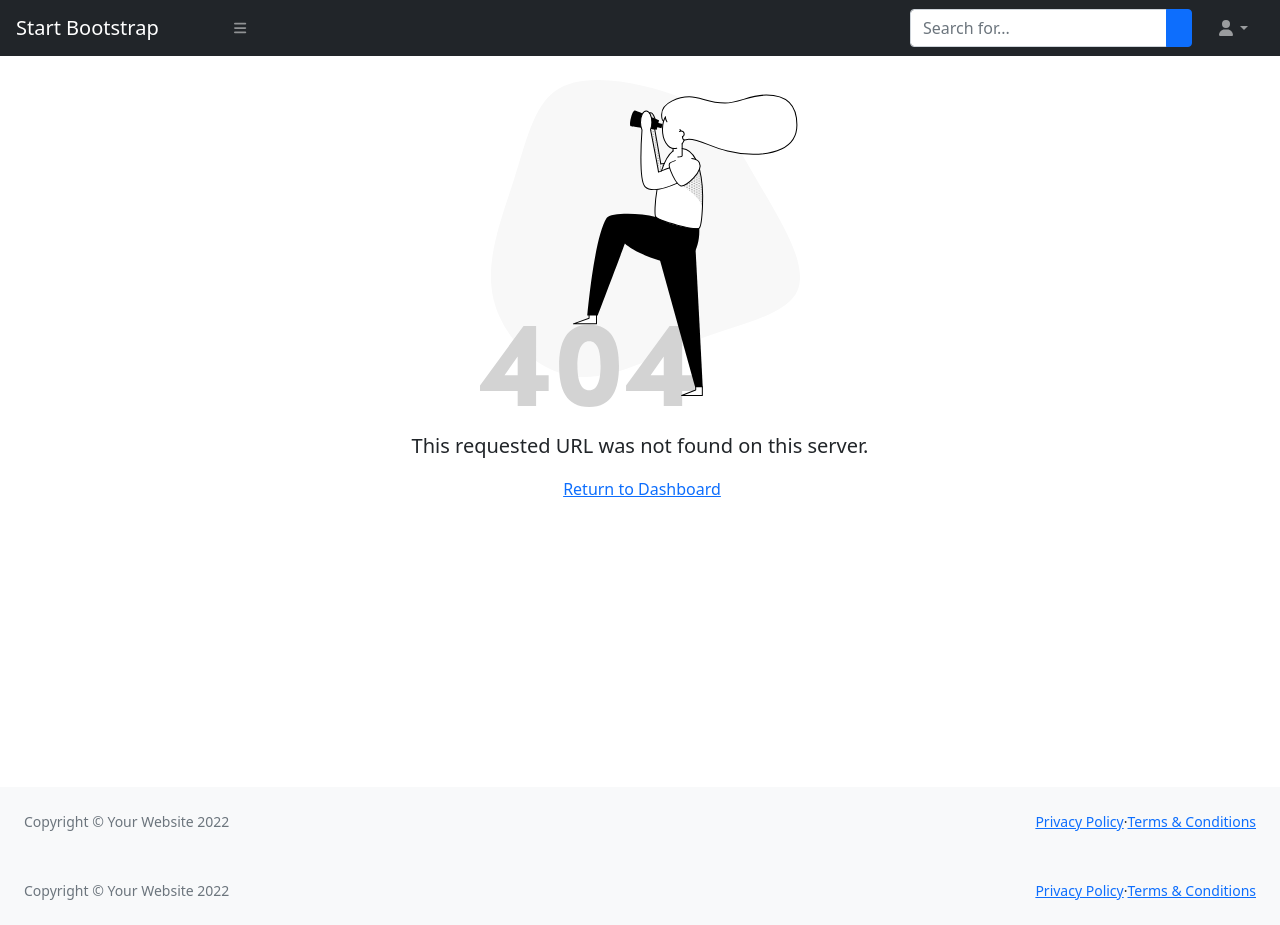
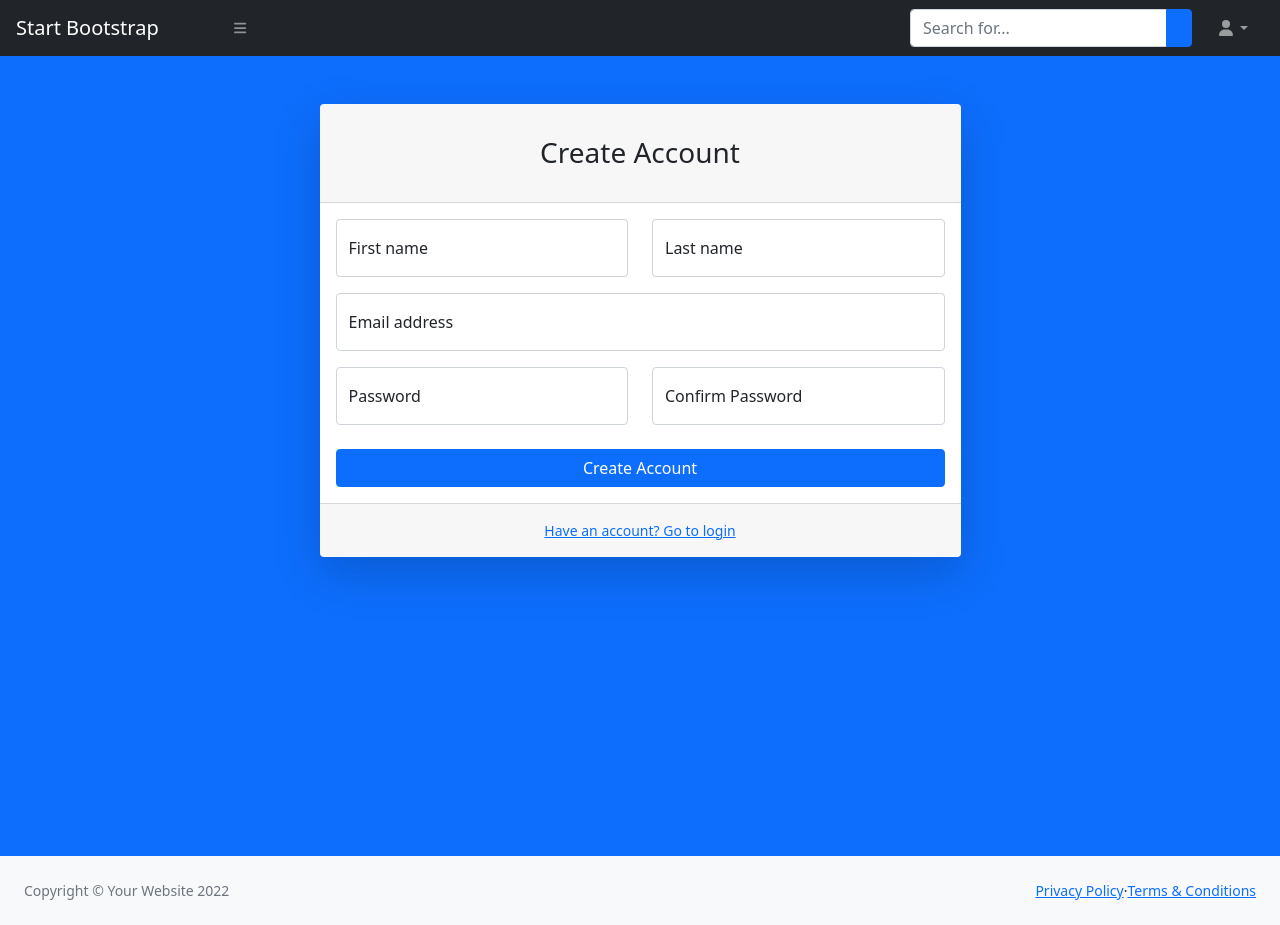
Before and after one commit to M-nganongo/dashboard, a Next.js app: page /register in a window 1280 px wide. Before the commit this address had no page. Built offline with nearby package versions, Linux system fonts and the light colour scheme.

Commit message:
ajout login + password + register

```diff
--- /dev/null
+++ b/pages/register.js
@@ -0,0 +1,65 @@
+const register = () =>{
+    return(
+        <div className="bg-primary">
+            <div id="layoutAuthentication">
+            <div id="layoutAuthentication_content">
+                <main>
+                    <div class="container">
+                        <div class="row justify-content-center">
+                            <div class="col-lg-7">
+                                <div class="card shadow-lg border-0 rounded-lg mt-5">
+                                    <div class="card-header"><h3 class="text-center font-weight-light my-4">Create Account</h3></div>
+                                    <div class="card-body">
+                                        <form>
+                                            <div class="row mb-3">
+                                                <div class="col-md-6">
+                                                    <div class="form-floating mb-3 mb-md-0">
+                                                        <input class="form-control" id="inputFirstName" type="text" placeholder="Enter your first name" />
+                                                        <label for="inputFirstName">First name</label>
+                                                    </div>
+                                                </div>
+                                                <div class="col-md-6">
+                                                    <div class="form-floating">
+                                                        <input class="form-control" id="inputLastName" type="text" placeholder="Enter your last name" />
+                                                        <label for="inputLastName">Last name</label>
+                                                    </div>
+                                                </div>
+                                            </div>
+                                            <div class="form-floating mb-3">
+                                                <input class="form-control" id="inputEmail" type="email" placeholder="name@example.com" />
+                                                <label for="inputEmail">Email address</label>
+                                            </div>
+                                            <div class="row mb-3">
+                                                <div class="col-md-6">
+                                                    <div class="form-floating mb-3 mb-md-0">
+                                                        <input class="form-control" id="inputPassword" type="password" placeholder="Create a password" />
+                                                        <label for="inputPassword">Password</label>
+                                                    </div>
+                                                </div>
+                                                <div class="col-md-6">
+                                                    <div class="form-floating mb-3 mb-md-0">
+                                                        <input class="form-control" id="inputPasswordConfirm" type="password" placeholder="Confirm password" />
+                                                        <label for="inputPasswordConfirm">Confirm Password</label>
+                                                    </div>
+                                                </div>
+                                            </div>
+                                            <div class="mt-4 mb-0">
+                                                <div class="d-grid"><a class="btn btn-primary btn-block" href="login.html">Create Account</a></div>
+                                            </div>
+                                        </form>
+                                    </div>
+                                    <div class="card-footer text-center py-3">
+                                        <div class="small"><a href="login.html">Have an account? Go to login</a></div>
+                                    </div>
+                                </div>
+                            </div>
+                        </div>
+                    </div>
+                </main>
+            </div>
+        </div>
+        </div>
+
+    )
+}
+export default register;
```
Also changed, not shown: pages/login.js (added, +45 -0 lines), pages/password.js (added, +38 -0 lines).
